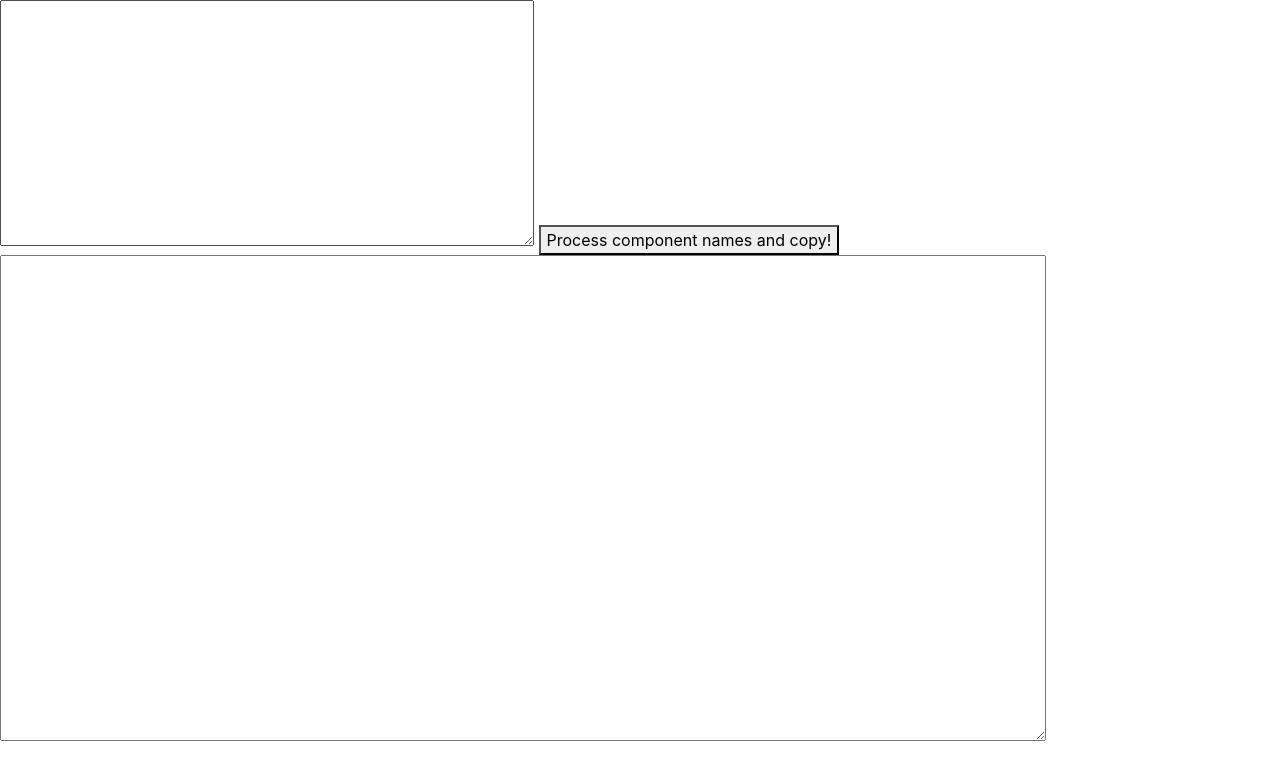
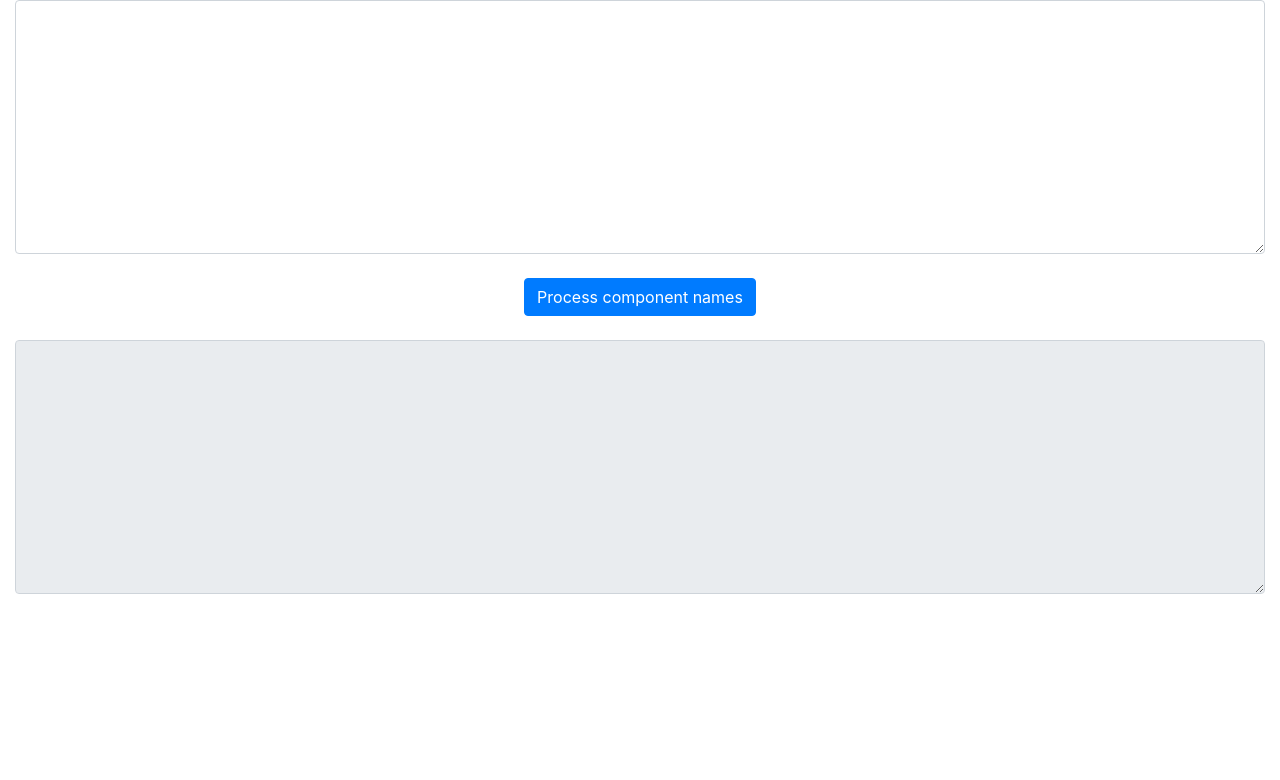
Before and after one commit to JuanAntonioReyes/vueRoutesGenerator, a plain HTML site: page index.html in a window 1280 px wide. Drawn offline with Linux system fonts and the light colour scheme.

Commit message:
Basic Bootstrap style added

```diff
--- a/index.html
+++ b/index.html
@@ -8,10 +8,29 @@
 	<script src="js/jquery-3.3.1.min.js"></script>
 </head>
 <body>
-	<textarea id="textArea" rows="10" cols="50"></textarea>
-	<button id="btnProcess">Process component names and copy!</button>
-	<br>
-	<textarea id="resultTextArea" rows="20" cols="100"></textarea>
+
+	<div class="container-fluid">
+		<div class="row">
+			<div class="col-md-12">
+				<textarea class="form-control" id="textArea" rows="10"></textarea>
+			</div>
+		</div>
+		<div class="row">
+			<div class="col-md-12 text-center">
+				<br>
+				<button id="btnProcess" class="btn btn-primary" type="button" >
+					Process component names<!--  and copy! -->
+				</button>
+				<br><br>
+			</div>
+		</div>
+		<div class="row">
+			<div class="col-md-12">
+				<textarea class="form-control" id="resultTextArea" rows="10" readonly>
+				</textarea>
+			</div>
+		</div>
+	</div>
 
 	<script src="js/main.js"></script>
 </body>
```
